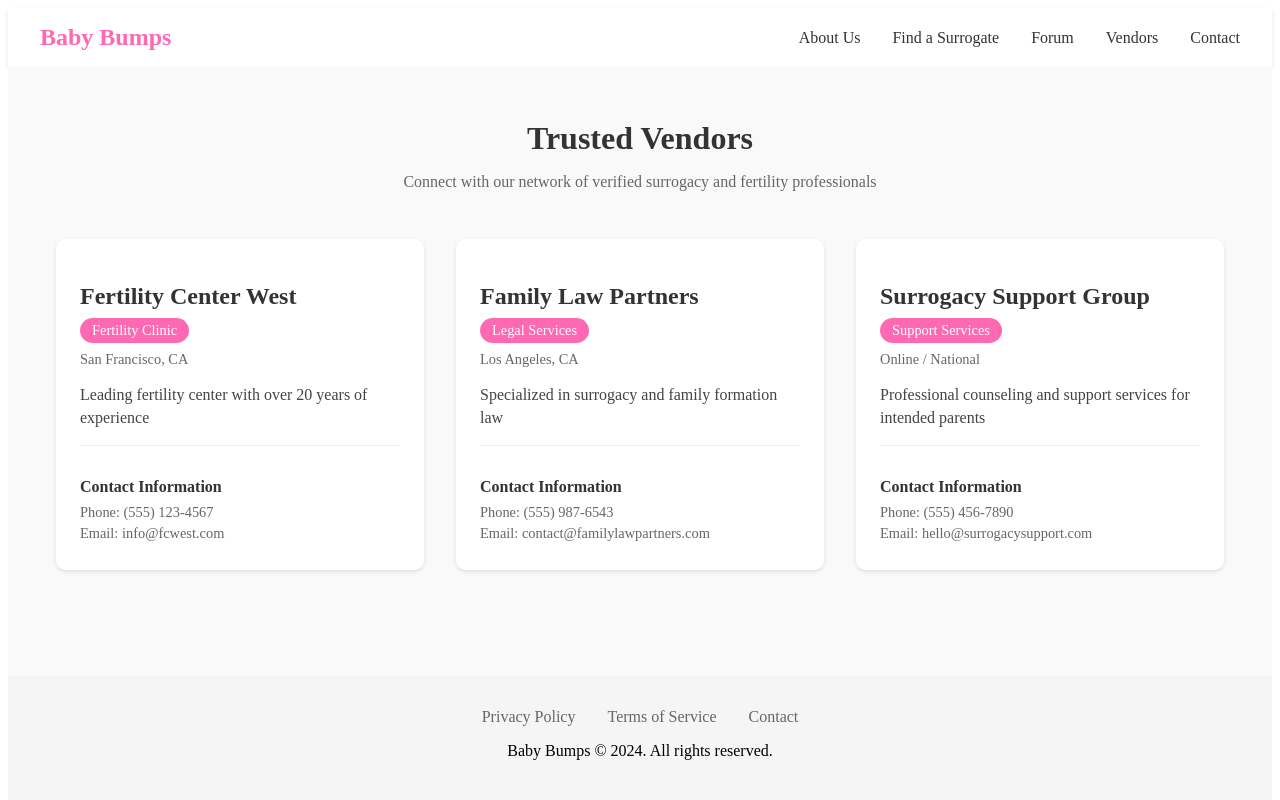
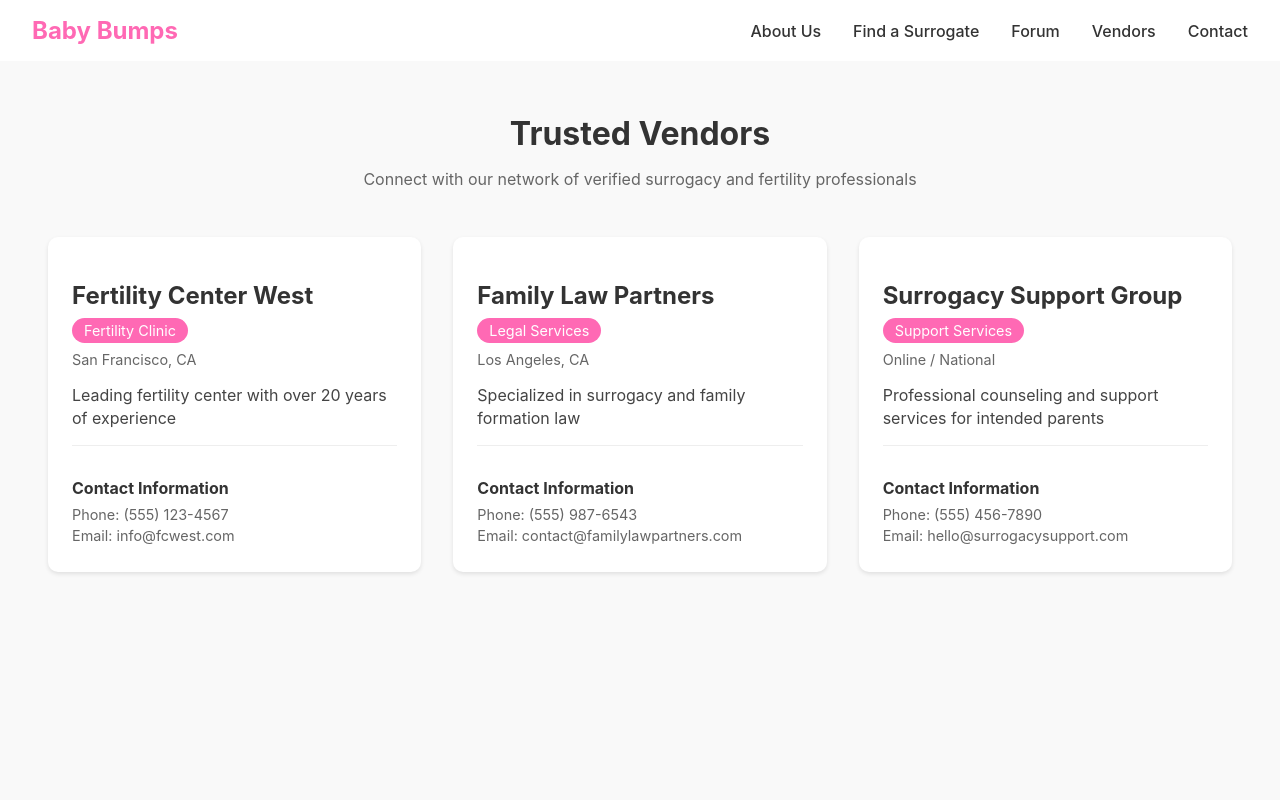
Before and after one commit to ekang100/BabyBumps, a Next.js app in the folder nextjs-blog/: page /vendors in a window 1280 px wide. Shown: the top 800 px of the page. Built offline with nearby package versions, Linux system fonts and the light colour scheme.

Commit message:
Global header & footer commit 1

```diff
--- /dev/null
+++ b/nextjs-blog/components/Footer.js
@@ -0,0 +1,15 @@
+import Link from "next/link";
+import styles from "../styles/Vendors.module.css"; // Assuming you want to use the same styles
+
+export default function Footer() {
+  return (
+    <footer className={styles.footer}>
+      <div className={styles.footerLinks}>
+        <Link href="/privacy-policy">Privacy Policy</Link>
+        <Link href="/terms">Terms of Service</Link>
+        <Link href="/contact">Contact</Link>
+      </div>
+      <p>Baby Bumps © 2024. All rights reserved.</p>
+    </footer>
+  );
+}
--- /dev/null
+++ b/nextjs-blog/components/Header.js
@@ -0,0 +1,21 @@
+import Link from "next/link";
+import styles from "../styles/Vendors.module.css"; // Assuming you want to use the same styles
+
+export default function Header() {
+  return (
+    <header className={styles.header}>
+      <div className={styles.logoContainer}>
+        <Link legacyBehavior href="/">
+          <a className={styles.logo}>Baby Bumps</a>
+        </Link>
+      </div>
+      <nav className={styles.navbar}>
+        <Link href="/about">About Us</Link>
+        <Link href="/surrogates">Find a Surrogate</Link>
+        <Link href="/forum">Forum</Link>
+        <Link href="/vendors">Vendors</Link>
+        <Link href="/contact">Contact</Link>
+      </nav>
+    </header>
+  );
+}
--- /dev/null
+++ b/nextjs-blog/pages/_app.js
@@ -0,0 +1,15 @@
+import '../styles/global.css';
+import Header from '../components/Header';
+import Footer from '../components/Footer';
+
+function MyApp({ Component, pageProps }) {
+  return (
+    <>
+      <Header />
+      <Component {...pageProps} />
+      <Footer />
+    </>
+  );
+}
+
+export default MyApp;
--- a/nextjs-blog/pages/about.js
+++ b/nextjs-blog/pages/about.js
@@ -1,4 +1,5 @@
 // app/about.js
+
 export default function About() {
     return (
       <div>
--- a/nextjs-blog/pages/vendors.js
+++ b/nextjs-blog/pages/vendors.js
@@ -42,21 +42,6 @@ export default function Vendors() {
 
   return (
     <div className={styles.container}>
-      <header className={styles.header}>
-        <div className={styles.logoContainer}>
-          <Link legacyBehavior href="/">
-            <a className={styles.logo}>Baby Bumps</a>
-          </Link>
-        </div>
-        <nav className={styles.navbar}>
-          <Link href="/about">About Us</Link>
-          <Link href="/surrogates">Find a Surrogate</Link>
-          <Link href="/forum">Forum</Link>
-          <Link href="/vendors">Vendors</Link>
-          <Link href="/contact">Contact</Link>
-        </nav>
-      </header>
-
       <main className={styles.main}>
         <h1 className={styles.title}>Trusted Vendors</h1>
         <p className={styles.description}>
@@ -80,15 +65,6 @@ export default function Vendors() {
           ))}
         </div>
       </main>
-
-      <footer className={styles.footer}>
-        <div className={styles.footerLinks}>
-          <Link href="/privacy-policy">Privacy Policy</Link>
-          <Link href="/terms">Terms of Service</Link>
-          <Link href="/contact">Contact</Link>
-        </div>
-        <p>Baby Bumps © 2024. All rights reserved.</p>
-      </footer>
     </div>
   );
 }
--- a/nextjs-blog/styles/Forum.module.css
+++ b/nextjs-blog/styles/Forum.module.css
@@ -4,7 +4,6 @@
   width: 90%;
   margin: 0 auto;
   padding: 0 20px;
-  font-family: Arial, sans-serif;
 }
 
 .header {
```
Also changed, not shown: nextjs-blog/pages/forum.js (+0 -26 lines), nextjs-blog/pages/index.js (+0 -29 lines).
